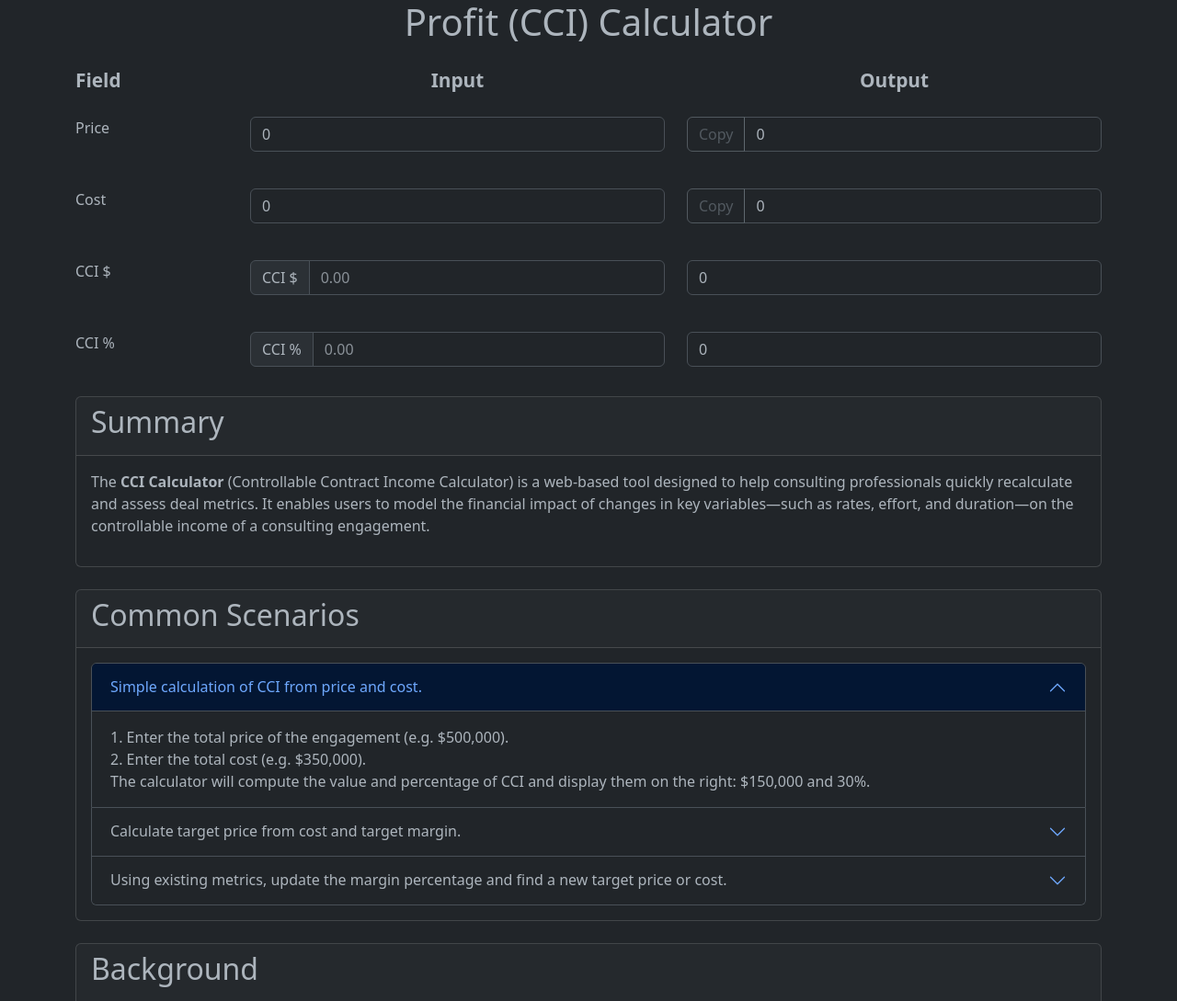
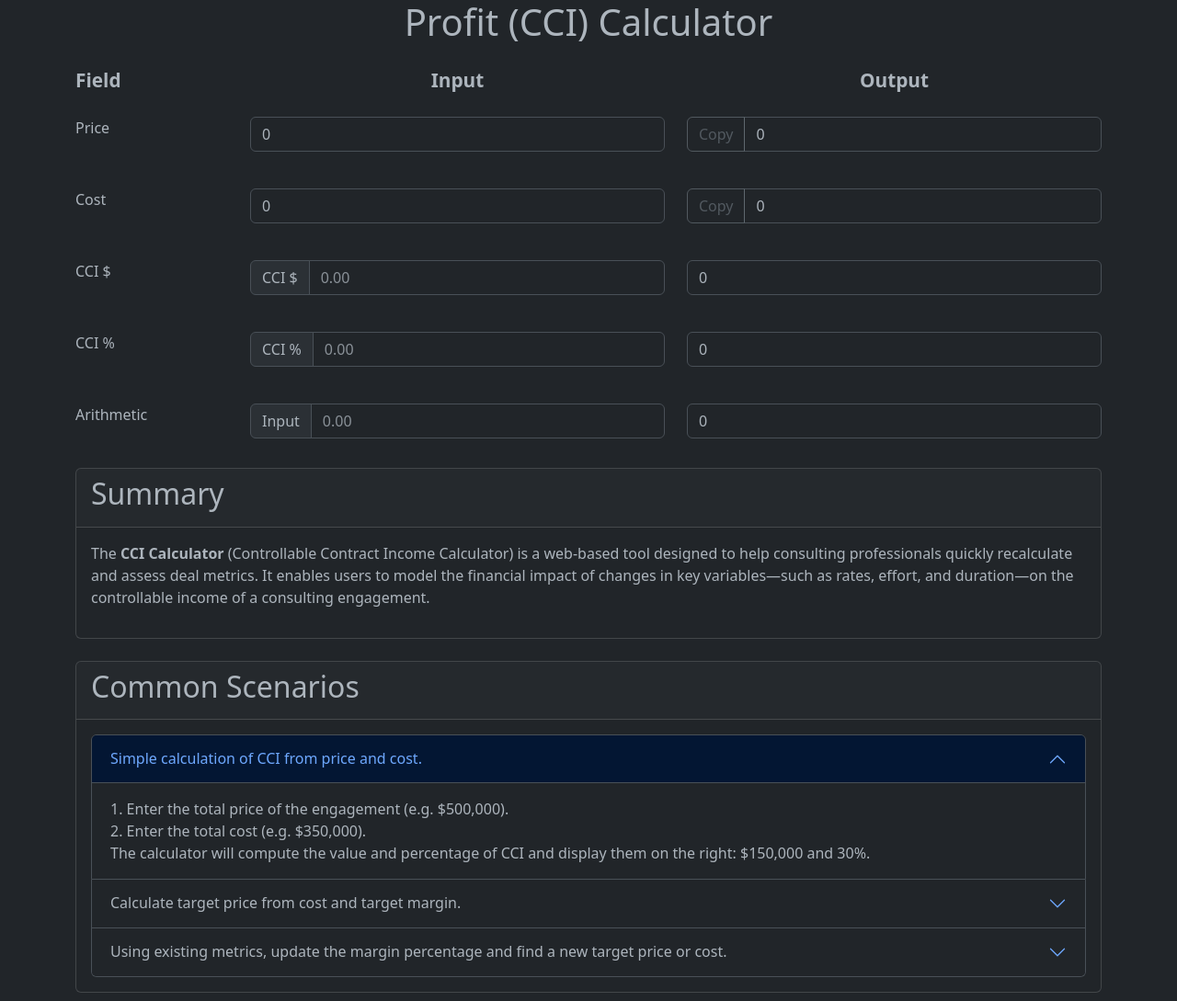
Before and after one commit to andrew-welch/ccicalculator, a website: page www/index.html in a window 1280 px wide. Shown: the top 1089 px of the page at 92% size. Drawn offline with nearby package versions, Linux system fonts and the light colour scheme.

Commit message:
Update index.html for CCI Calculator

```diff
--- a/www/index.html
+++ b/www/index.html
@@ -131,6 +131,27 @@
       </div>
 
 
+      <!-- Testing arithmetic -->
+      <div class="row my-sm-3 gy-2">
+        <div class="col-12 col-sm-2 text-center text-sm-start">
+          Arithmetic
+        </div>
+        <div class="col-6 col-sm-5">
+          <!-- <input type="number" class="ccipct" value="0" id="cci_ccipct"/>-->
+          <div class="input-group mb-3">
+            <span class="input-group-text">Input</span>
+            <input type="text" class="form-control addinput" id="cci_mathinput" placeholder="0.00">
+
+          </div>
+
+        </div>
+
+        <div class="col-6 col-sm-5">
+          <input type="number" readonly value="0"  class="form-control" id="cci_mathoutput"/>
+        </div>
+      </div>
+
+
     </div>
 <div class="container">
 <div class="card mb-4">
```
